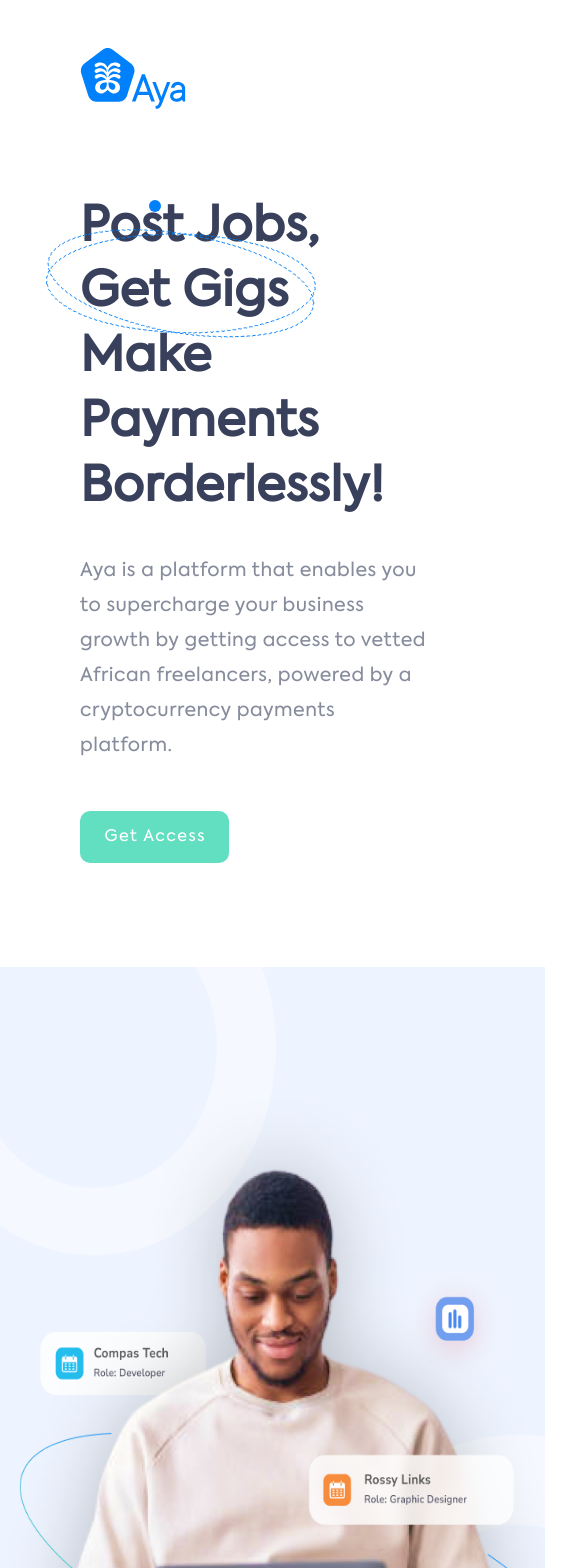
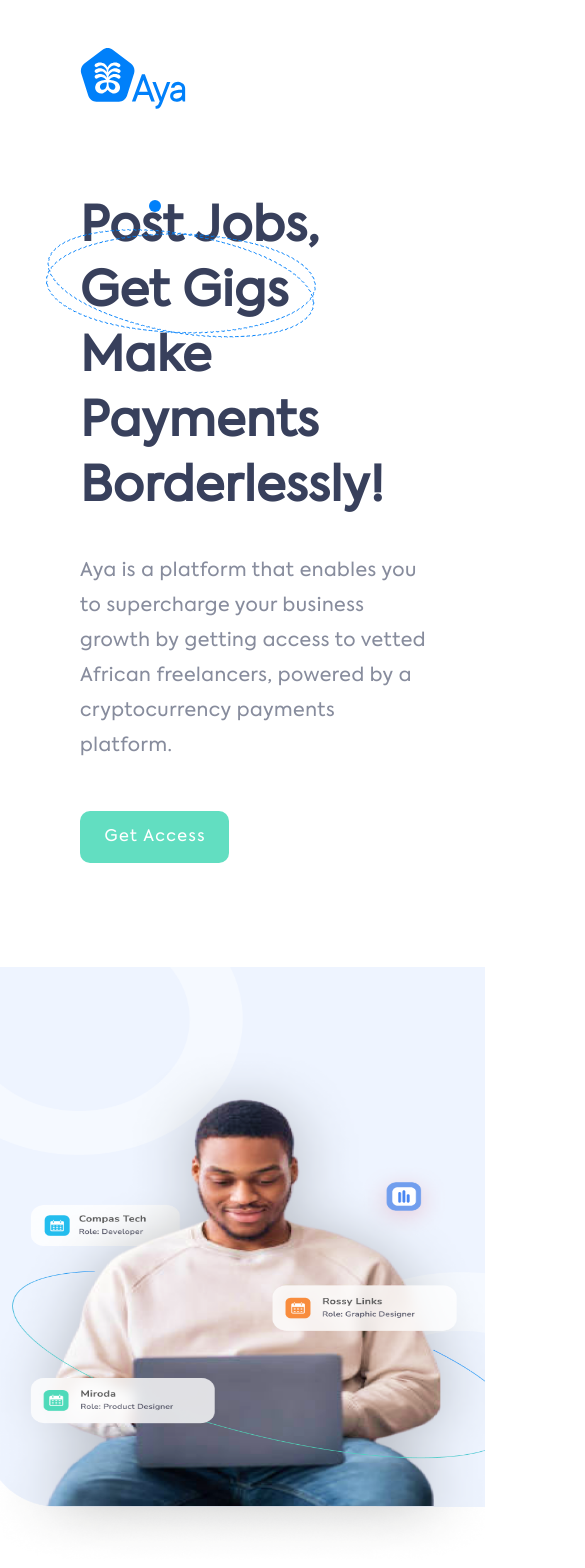
Before and after one commit to nazeeeh/aya-website, a Nuxt app: page / in a window 390 px wide. Shown: the top 1568 px of the page, 585 px wide, since content can reach past the window. Built offline with nearby package versions, Linux system fonts and the light colour scheme.

Commit message:
Updates on the mobile responsiveness

```diff
--- a/pages/index.vue
+++ b/pages/index.vue
@@ -424,8 +424,8 @@ color: #38405C;
   }
   .header-image{
     margin-left: -55px;
-    width: 600px;
-    height: 920px;
+    width: 540px;
+    height: 600px;
   }
   .row-reverse{
     display: flex;
@@ -444,9 +444,12 @@ color: #38405C;
     width: 454px;
   }
   .left-section-image{
-    width: 600px;
-    height: 600px;
+    width: 480px;
+    height: 500px;
     margin-top: 4rem;
+  }
+  .bg{
+    width: 480px;
   }
 }
 </style>
```
